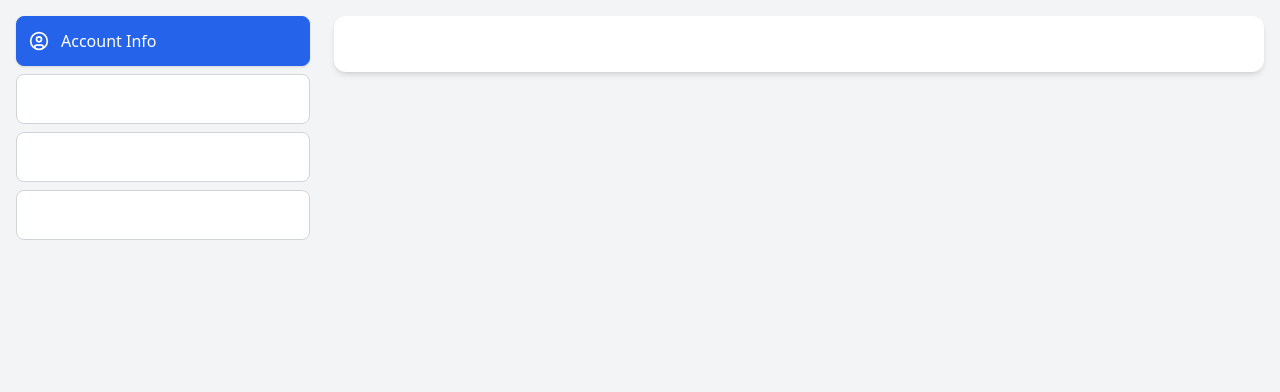
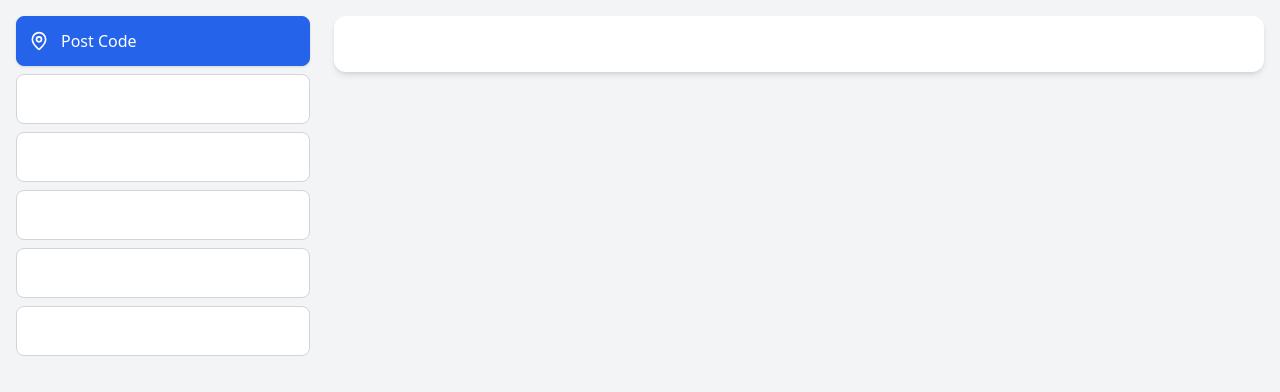
Before and after one commit to kumarawmpapp/waste-manager-5, a React (Vite) app: page / in a window 1280 px wide. Shown: the top 392 px of the page. Built offline with nearby package versions, Linux system fonts and the light colour scheme.

Commit message:
add steps others

```diff
--- a/src/components/OrderProcessWizard.tsx
+++ b/src/components/OrderProcessWizard.tsx
@@ -1,13 +1,26 @@
 import React, { useState } from "react";
 import StepperController from "./StepperController";
-import { UserCircle, FileText, CreditCard, CheckCircle } from "lucide-react";
+import {
+  FileText,
+  CreditCard,
+  CheckCircle,
+  Map,
+  MapPin,
+  Trash2,
+  Truck,
+  Shield,
+  Calendar,
+  LucideCreditCard,
+} from "lucide-react";
 import SkipList from "./SkipList";
 
 const steps = [
-  { id: 1, title: "Account Info", icon: <UserCircle className="w-5 h-5" /> },
-  { id: 2, title: "Details", icon: <FileText className="w-5 h-5" /> },
-  { id: 3, title: "Payment", icon: <CreditCard className="w-5 h-5" /> },
-  { id: 4, title: "Confirmation", icon: <CheckCircle className="w-5 h-5" /> },
+  { id: 1, title: "Post Code", icon: <MapPin className="w-5 h-5" /> },
+  { id: 2, title: "Waste Type", icon: <Trash2 className="w-5 h-5" /> },
+  { id: 3, title: "Select Skip", icon: <Truck className="w-5 h-5" /> },
+  { id: 4, title: "Permit Check", icon: <Shield className="w-5 h-5" /> },
+  { id: 5, title: "Choose Date", icon: <Calendar className="w-5 h-5" /> },
+  { id: 6, title: "Payment", icon: <LucideCreditCard className="w-5 h-5" /> },
 ];
 
 export default function FormWizard() {
```
